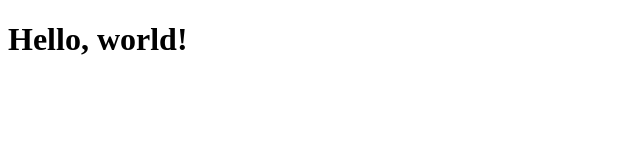
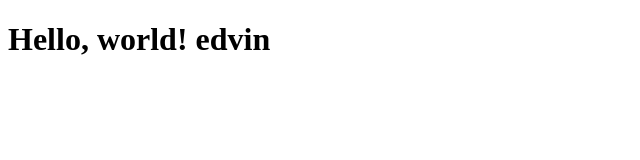
Before and after one commit to souza-ai/platform, a plain HTML site: page index.html in a window 1280 px wide. Shown: the whole page, without its empty margins (0-640 px from the left). Drawn offline with Linux system fonts and the light colour scheme.

Commit message:
Update index.html

```diff
--- a/index.html
+++ b/index.html
@@ -4,6 +4,6 @@
     <title>My Website</title>
 </head>
 <body>
-    <h1>Hello, world!</h1>
+    <h1>Hello, world! edvin</h1>
 </body>
 </html>
```
